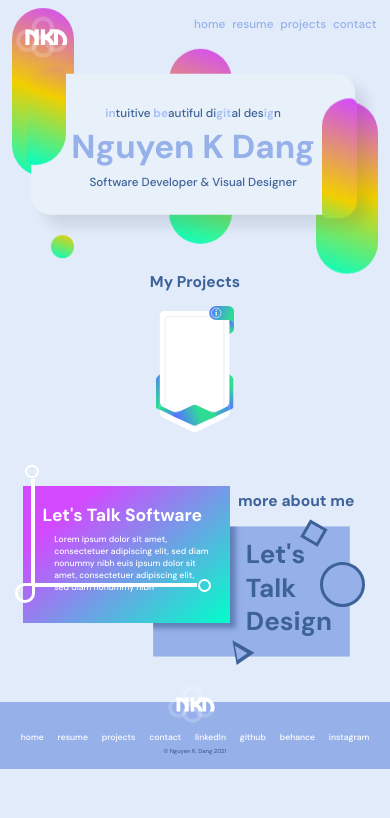
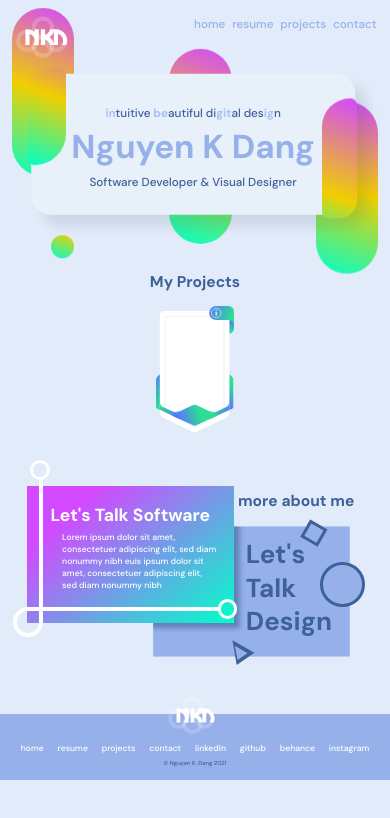
Before and after one commit to nguyenkdang/nguyenkdang, a React (Create React App) app: page / in a window 390 px wide. Shown: the top 818 px of the page. Built offline with nearby package versions, Linux system fonts and the light colour scheme.

Commit message:
Home mobile integration 1.5

```diff
--- a/src/components/home/Home.scss
+++ b/src/components/home/Home.scss
@@ -128,7 +128,7 @@
     /* ------- About Me -------*/
     #aboutMe{
         margin-top: 40vw;
-        margin-bottom: 30vw;
+        margin-bottom: 33vw;
         #aboutMe-label{
             font-size: 4vw;
             left: 61vw;
--- a/src/components/home/about/About_code.scss
+++ b/src/components/home/about/About_code.scss
@@ -1,4 +1,9 @@
 @import '../../../Variables.scss';
+
+@mixin eqSize($size) {
+    width: $size;
+    height: $size;
+}
 
 #me-left{
     position: relative;
@@ -35,8 +40,7 @@
 
             #circuit{
                 #mlCrc1, #mlCrc3{
-                    width: 2.2vw;
-                    height: 2.2vw;
+                    @include eqSize(2.2vw);
                 }
 
                 #mlCrc1{
@@ -46,8 +50,7 @@
                 }
 
                 #mlCrc2{
-                    width: 4.5vw;
-                    height: 4.5vw;
+                    @include eqSize(4.5vw);
                 }
 
                 #mlCrc3{
@@ -101,8 +104,7 @@
             }
 
             #mlCrc1, #mlCrc3{
-                width: 2vw;
-                height: 2vw;
+                @include eqSize(2vw);
                 border:0.60vw solid $sideColor;
             }
 
@@ -114,8 +116,7 @@
             #mlCrc2{
                 top: 0vw;
                 right:-0.8vw;
-                width: 3.5vw;
-                height: 3.5vw;
+                @include eqSize(3.5vw);
 
                 border:0.80vw solid $sideColor;
             }
@@ -258,8 +259,7 @@
             }
 
             #mlCrc1, #mlCrc3{
-                width: 2.4vw;
-                height: 2.4vw;
+                @include eqSize(2.4vw);
                 border:0.75vw solid white;
 
             }
@@ -272,8 +272,7 @@
             #mlCrc2{
                 top: -0.2vw;
                 right:-1vw;
-                width: 3.5vw;
-                height: 3.5vw;
+                @include eqSize(3.5vw);
 
                 border:1vw solid white;
 
@@ -389,7 +388,7 @@
 @media screen and (max-width: $phoneWidth) {
     #me-left{
         top: 2.5vw;
-        left: 6vw;
+        left: 7vw;
         width: 45vw;
         height: 28vw;
         &.back{
@@ -416,30 +415,28 @@
 
                 #circuit{
                     #mlCrc1, #mlCrc3{
-                        width: 2.2vw;
-                        height: 2.2vw;
+                        @include eqSize(3.2vw);
                     }
 
                     #mlCrc1{
-                        top: -24.25vw;
-                        left: -1.3vw;
+                        top: -32.5vw;
+                        left: -1.95vw;
                     }
 
                     #mlCrc2{
-                        width: 4.5vw;
-                        height: 4.5vw;
+                        @include eqSize(5vw);
                     }
 
                     #mlCrc3{
-                        right: -43vw;
+                        right: -46vw;
                     }
 
                     #mlBar1{
-                        height: 21vw;
+                        height: 28vw;
                     }
 
                     #mlBar2{
-                        width: 39.5vw;
+                        width: 41vw;
                     }
                 }
             }
@@ -448,7 +445,7 @@
                 transform: scale(0.95, 0.95);
                 #shadow-container{
                     #ml-shadow{
-                        width: 23.25vw;
+                        width: 24.25vw;
                         height: 28.5vw;
                     }
                 }
@@ -468,46 +465,40 @@
              }
 
             #circuit{
-                top: 23vw;
-                left: 4vw;
-
-                #mlCrc1, #mlCrc2, #mlCrc3{
-                    background: $mainColor;
-                }
+                top: 30vw;
+                left: 4.5vw;
 
                 #mlCrc1, #mlCrc3{
-                    width: 2vw;
-                    height: 2vw;
-                    border:0.60vw solid $sideColor;
+                    @include eqSize(3vw);
+                    border:0.80vw solid $sideColor;
                 }
 
                 #mlCrc1{
-                    top: -23vw;
-                    left: -1.2vw;
+                    top: -30.5vw;
+                    left: -1.8vw;
                 }
 
                 #mlCrc2{
                     top: 0vw;
                     right:-0.8vw;
-                    width: 3.5vw;
-                    height: 3.5vw;
+                    @include eqSize(4.5vw);
 
-                    border:0.80vw solid $sideColor;
+                    border: 1vw solid $sideColor;
                 }
 
                 #mlCrc3{
-                    bottom: -2vw;
-                    right: -42vw;
+                    bottom: -2.8vw;
+                    right: -47vw;
                 }
 
                 #mlBar1{
                     width: 0.8vw;
-                    height: 20vw;
+                    height: 26vw;
                 }
 
                 #mlBar2{
                     height: 0.8vw;
-                    width: 38.5vw;
+                    width: 42vw;
                 }
             }
         }
@@ -537,47 +528,92 @@
              }
 
             #circuit{
-                top: 25.1vw;
-                left: 2vw;
+                top: 31.3vw;
+                left: 3vw;
+
+                &.firstTime{
+                    animation: flip-circuit-m 0s ease;
+                    #mlCrc1{
+                        animation: flip-LCir1-m 0s ease;
+                    }
+
+                    #mlCrc2{
+                        animation: flip-LCir2-m 0s ease;
+                    }
+
+                    #mlCrc3{
+                        animation: flip-LCir3-m 0s ease;
+                    }
+
+                    #mlBar1{
+                        animation: flip-LBar1-m 0s ease;
+                    }
+
+                    #mlBar2{
+                        animation: flip-LBar2-m 0s ease;
+                    }
+                }
+
+                &.nthTime{
+                    animation: flip-circuit-m 1s ease;
+                    #mlCrc1{
+                        animation: flip-LCir1-m 1s ease;
+                    }
+
+                    #mlCrc2{
+                        animation: flip-LCir2-m 1s ease;
+                    }
+
+                    #mlCrc3{
+                        animation: flip-LCir3-m 1s ease;
+                    }
+
+                    #mlBar1{
+                        animation: flip-LBar1-m 1s ease;
+                    }
+
+                    #mlBar2{
+                        animation: flip-LBar2-m 1s ease;
+                    }
+                }
 
                 #mlCrc1, #mlCrc3, #mlCrc2{
                     background: transparent;
                 }
 
                 #mlCrc1, #mlCrc3{
-                    width: 2.4vw;
-                    height: 2.4vw;
-                    border:0.75vw solid white;
+                    @include eqSize(3.5vw);
+                    border:0.9vw solid white;
 
                 }
 
                 #mlCrc1{
-                    top: -30.50vw;
-                    left: -1.5vw;
+                    top: -38vw;
+                    left: -2.2vw;
                 }
 
                 #mlCrc2{
                     top: -0.2vw;
                     right:-1vw;
-                    width: 3.5vw;
-                    height: 3.5vw;
+                    @include eqSize(5.5vw);
+                    border:1.2vw solid white;
                 }
 
                 #mlCrc3{
-                    bottom: -2.1vw;
-                    right: -46.2vw;
+                    bottom: -2.7vw;
+                    right: -50.9vw;
                 }
 
                 #mlBar1{
                     width: 1vw;
-                    height: 27vw;
+                    height: 33vw;
                     background-position: bottom;
 
                 }
 
                 #mlBar2{
                     height: 1vw;
-                    width: 42.1vw;
+                    width: 45.5vw;
                     background-position: left;
                 }
             }
@@ -620,9 +656,9 @@
             }
 
             #mlt1{
-                font-size: 6vw;
-                top: -2.5vw;
-                left: 6.5vw;
+                font-size: 7vw;
+                top: -4vw;
+                left: 7vw;
                 width: 10vw;
 
                 transition: transform 0.4s ease-out, opacity 1.5s;
@@ -631,14 +667,14 @@
             #mlt2{
                 font-size: 4.5vw;
                 width: 45vw;
-                margin-left: 5vw;
+                margin-left: 6vw;
                 margin-bottom: 0vw;
             }
 
             #mleft-para{
                 font-size: 2.2vw;
-                margin-top: 2vw;
-                margin-left: 8vw;
+                margin-top: 1.5vw;
+                margin-left: 9vw;
                 width: 40vw;
             }
         }
@@ -663,8 +699,7 @@
     0%{
         top: -24.25vw;
         left: -1.3vw;
-        width: 2.2vw;
-        height: 2.2vw;
+        @include eqSize(2.2vw);
         background: $mainColor;
         border:0.60vw solid $sideColor;
     }
@@ -677,16 +712,14 @@
     100%{
         top: -30.50vw;
         left: -1.5vw;
-        width: 2.4vw;
-        height: 2.4vw;
+        @include eqSize(2.4vw);
         border:0.75vw solid white;
     }
 }
 
 @keyframes flip-LCir2{
     0%{
-        width: 4.5vw;
-        height: 4.5vw;
+        @include eqSize(4.5vw);
         right:-0.7vw;
         background: $mainColor;
         border:0.80vw solid $sideColor;
@@ -702,8 +735,7 @@
     100%{
         right:-1vw;
         top: -0.2vw;
-        width: 3.5vw;
-        height: 3.5vw;
+        @include eqSize(3.5vw);
         border:1vw solid white;
     }
 }
@@ -712,21 +744,19 @@
     0%{
         bottom: -2vw;
         right: -43vw;
-        width: 2.2vw;
-        height: 2.2vw;
+        @include eqSize(2.2vw);
         border:0.60vw solid $sideColor;
     }
     50%{
         background: $mainColor;
     }
     75%{
-        border:0.60vw solid $sideColor;
+        border:0.70vw solid $sideColor;
     }
     100%{
         bottom: -2.1vw;
         right: -46.2vw;
-        width: 2.4vw;
-        height: 2.4vw;
+        @include eqSize(2.4vw);
         background: transparent;
         border:0.75vw solid white;
     }
@@ -768,3 +798,119 @@
         width: 42.1vw;
     }
 }
+
+/* Me-left-Mobile*/
+@keyframes flip-circuit-m{
+    0%{
+        top: 30vw;
+        left: 4.5vw;
+    }
+    100%{
+        top: 31.3vw;
+        left: 3vw;
+    }
+}
+
+@keyframes flip-LCir1-m{
+    0%{
+        top: -32.5vw;
+        left: -1.95vw;
+        @include eqSize(3.2vw);
+        background: $mainColor;
+        border:0.8vw solid $sideColor;
+    }
+    50%{
+        background: transparent;
+    }
+    75%{
+        border:0.85vw solid $sideColor;
+    }
+    100%{
+        top: -38vw;
+        left: -2.2vw;
+        @include eqSize(3.5vw);
+        border:0.9vw solid white;
+    }
+}
+
+@keyframes flip-LCir2-m{
+    0%{
+        @include eqSize(5vw);
+        right:-0.8vw;
+        background: $mainColor;
+        border: 1vw solid $sideColor;
+
+    }
+    50%{
+        background: transparent;
+        border:1vw solid $sideColor;
+    }
+    60%{
+        border:1vw solid white;
+    }
+    100%{
+        right:-1vw;
+        top: -0.2vw;
+        @include eqSize(5.5vw);
+        border:1.2vw solid white;
+    }
+}
+
+@keyframes flip-LCir3-m{
+    0%{
+        bottom: -2.8vw;
+        right: -46vw;
+        @include eqSize(3.2vw);
+        border:0.8vw solid $sideColor;
+    }
+    50%{
+        background: $mainColor;
+    }
+    75%{
+        border:0.85vw solid $sideColor;
+    }
+    100%{
+        bottom: -2.7vw;
+        right: -50.9vw;
+        @include eqSize(3.5vw);
+        background: transparent;
+        border:0.9vw solid white;
+    }
+}
+
+@keyframes flip-LBar1-m{
+    0%{
+        height: 28vw;
+        width: 0.8vw;
+        background-position: top;
+    }
+    50%{
+        background-position: top;
+    }
+    80%{
+        background-position: bottom;
+    }
+    100%{
+        height: 33vw;
+        width: 1vw;
+
+    }
+}
+
+@keyframes flip-LBar2-m{
+    0%{
+        height: 0.8vw;
+        width: 41vw;
+        background-position: right;
+    }
+    50%{
+        background-position: right;
+    }
+    80%{
+        background-position: left;
+    }
+    100%{
+        height: 1vw;
+        width: 45.5vw;
+    }
+}
--- a/src/components/home/about/About_dsgn.scss
+++ b/src/components/home/about/About_dsgn.scss
@@ -330,21 +330,21 @@
                 }
 
                 #mrSqr{
-                    transform: translate(0vw, -0.7vw)
-                    scale(1.05, 1.05)
+                    transform: translate(0vw, -2vw)
+                    scale(1.1, 1.1)
                     rotate(35deg);
                 }
 
                 #mr-CrcBr{
                     #mrCrc{
-                        transform: translate(1vw, -0.5vw)
+                        transform: translate(1.5vw, -1vw)
                         scale(1.1, 1.1);
                     }
                 }
 
                 #mrTrg{
                     transform: translate(-0.5vw, 0.5vw)
-                    scale(1.07, 1.07)
+                    scale(1.35, 1.35)
                     rotate(-38deg);
                 }
             }
@@ -354,7 +354,7 @@
                 #shadow-container{
                     #mr-shadow{
                         opacity: 0.6;
-                        width: 23.25vw;
+                        width: 24.25vw;
                         height: 28.5vw;
                     }
                 }
```
